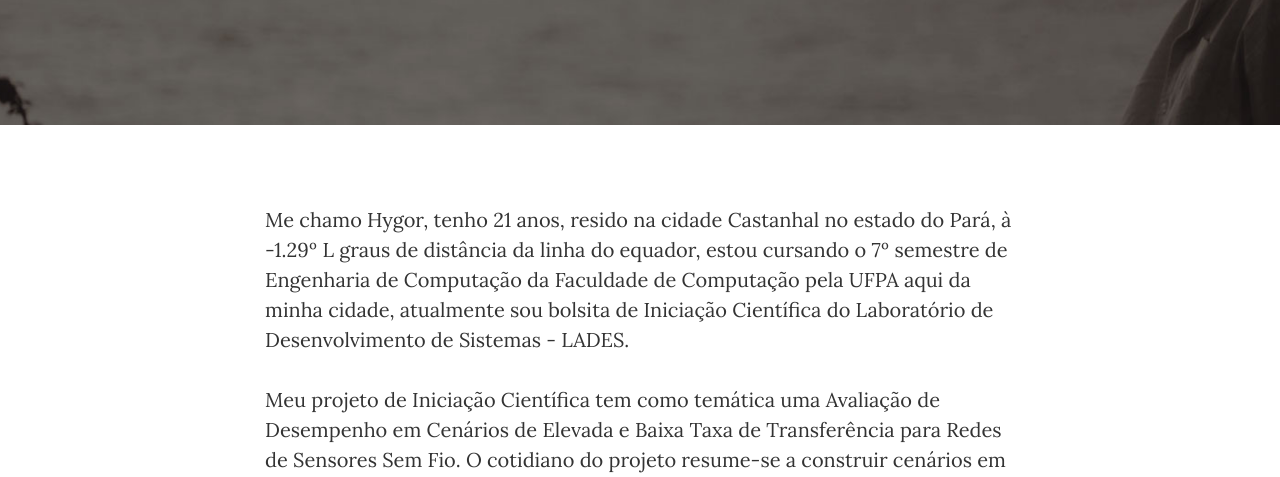
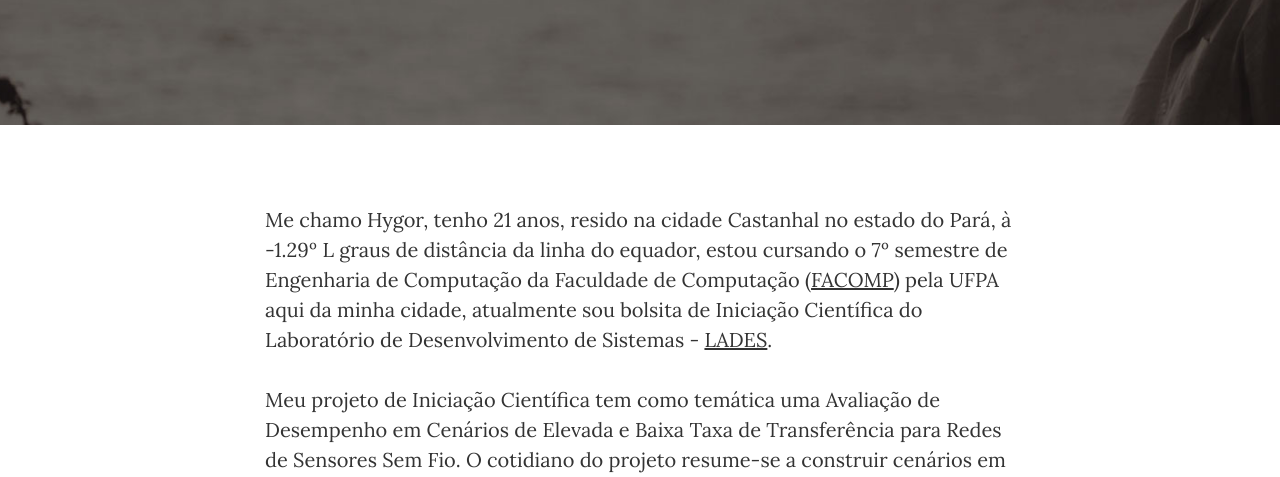
Before and after one commit to hygorjardim/hygorjardim.github.io, a website: page about.html in a window 1280 px wide. Shown: the part 323-800 px from the top of the page. Drawn offline with nearby package versions, Linux system fonts and the light colour scheme.

Commit message:
Links Lades Facomp

```diff
--- a/about.html
+++ b/about.html
@@ -87,7 +87,7 @@
     <div class="container">
         <div class="row">
             <div class="col-lg-8 col-lg-offset-2 col-md-10 col-md-offset-1">
-                <p>Me chamo Hygor, tenho 21 anos, resido na cidade Castanhal no estado do Pará, à -1.29º L graus de distância da linha do equador, estou cursando o 7º semestre de Engenharia de Computação da Faculdade de Computação pela UFPA aqui da minha cidade, atualmente sou bolsita de Iniciação Científica do Laboratório de Desenvolvimento de Sistemas - LADES.</p>
+                <p>Me chamo Hygor, tenho 21 anos, resido na cidade Castanhal no estado do Pará, à -1.29º L graus de distância da linha do equador, estou cursando o 7º semestre de Engenharia de Computação da Faculdade de Computação (<a href="http://http://www.facompcastanhal.ufpa.br/">FACOMP</a>) pela UFPA aqui da minha cidade, atualmente sou bolsita de Iniciação Científica do Laboratório de Desenvolvimento de Sistemas - <a href="http://http://www.facompcastanhal.ufpa.br/lades/">LADES</a>.</p>
                 <p>Meu projeto de Iniciação Científica tem como temática uma Avaliação de Desempenho em Cenários de Elevada e Baixa Taxa de Transferência para Redes de Sensores Sem Fio. O cotidiano do projeto resume-se a construir cenários em linguagem de C++ para o Network Simulator 3 (NS3). </p>
             </div>
         </div>
```
